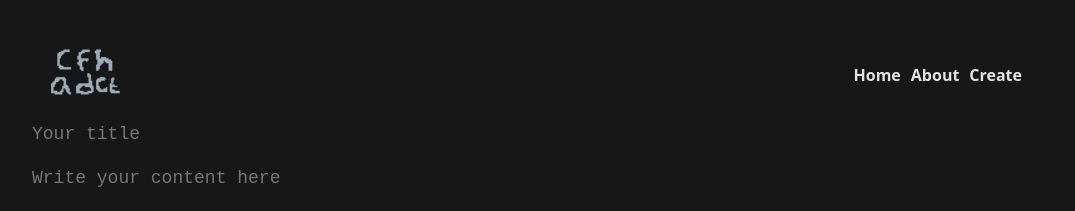
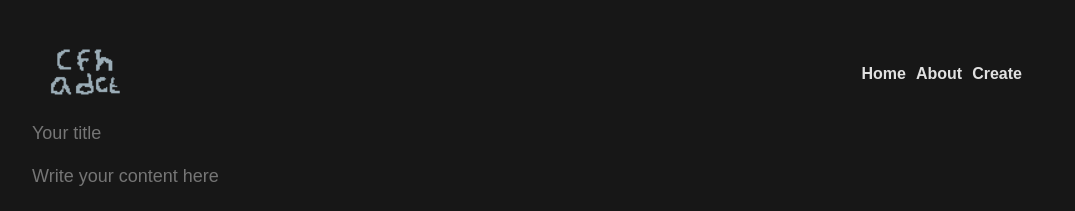
Before and after one commit to ARF-DEV/personal-website, a React (Vite) app: page /blogs in a window 1280 px wide. Shown: the top 211 px of the page, without its empty margins (98-1173 px from the left). Built offline with nearby package versions, Linux system fonts and the light colour scheme.

Commit message:
refactor: blog detail

```diff
--- a/src/App.css
+++ b/src/App.css
@@ -21,4 +21,9 @@ textarea {
     background-color: rgb(23, 23, 23);
     resize: none;
     overflow: hidden;
+    font-family: inherit;
 }
+
+.footer {
+    height: 10px;
+}
--- a/src/index.css
+++ b/src/index.css
@@ -1,5 +1,5 @@
 :root {
-  font-family: system-ui, Avenir, Helvetica, Arial, sans-serif;
+  font-family: Arial;
 }
 #root {
   display: flex;
--- a/src/pages/BlogDetail/BlogDetail.tsx
+++ b/src/pages/BlogDetail/BlogDetail.tsx
@@ -84,7 +84,7 @@ function EditBlog({ currentBlog, setMode }: { currentBlog: Blog, setMode: React.
     }, [editedBlog]);
 
     return (
-        <div ref={containerRef} >
+        <div ref={containerRef} className="content-container" >
             <Input
             initialValue={editedBlog.title}
             updateFunc={setTitle}
@@ -92,11 +92,15 @@ function EditBlog({ currentBlog, setMode }: { currentBlog: Blog, setMode: React.
             <Input
             initialValue={editedBlog.content}
             updateFunc={setContent}
+            variant="multi-line"
             />
-            <Button
-                text="Done"
-                onClick={saveBlog}
-            />
+            <div className="button-container">
+                <Button
+                    text="Done"
+                    onClick={saveBlog}
+                />
+            </div>
+            <div className="footer"></div>
         </div>
     );
 }
```
